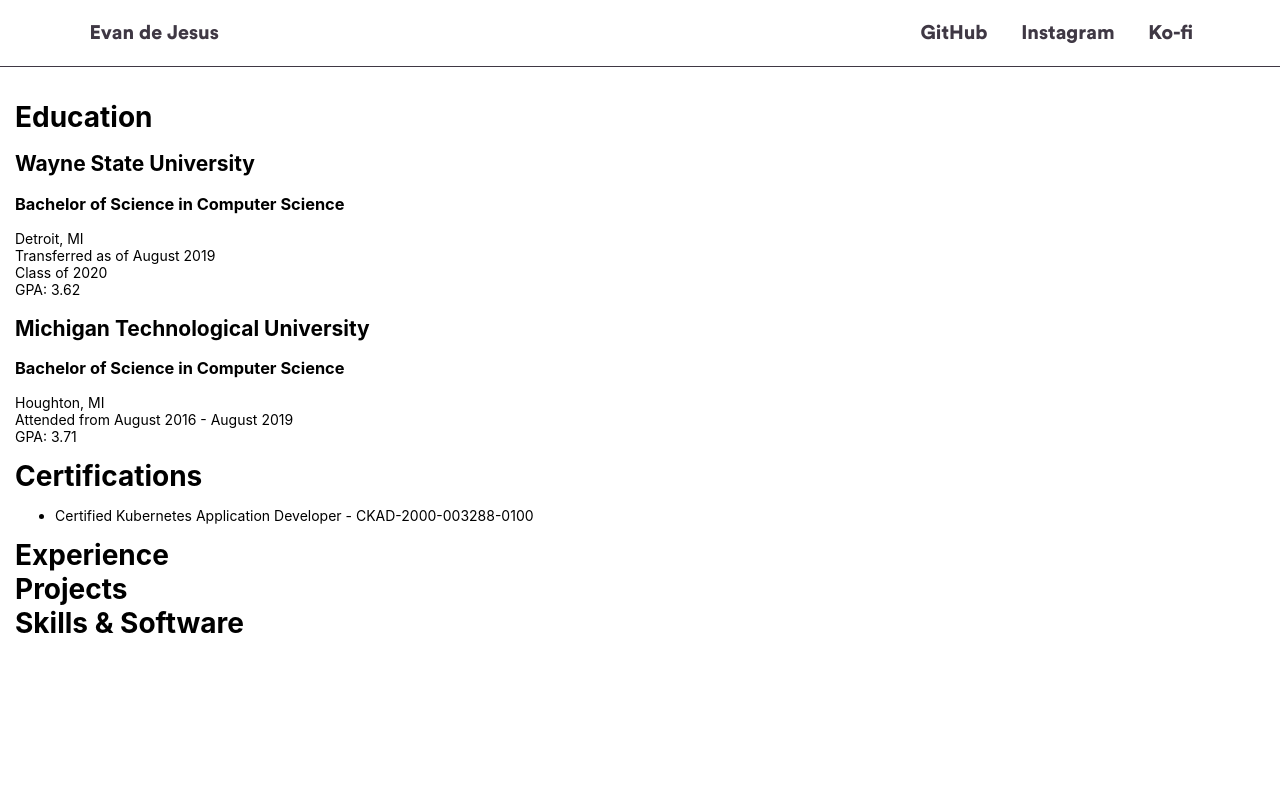
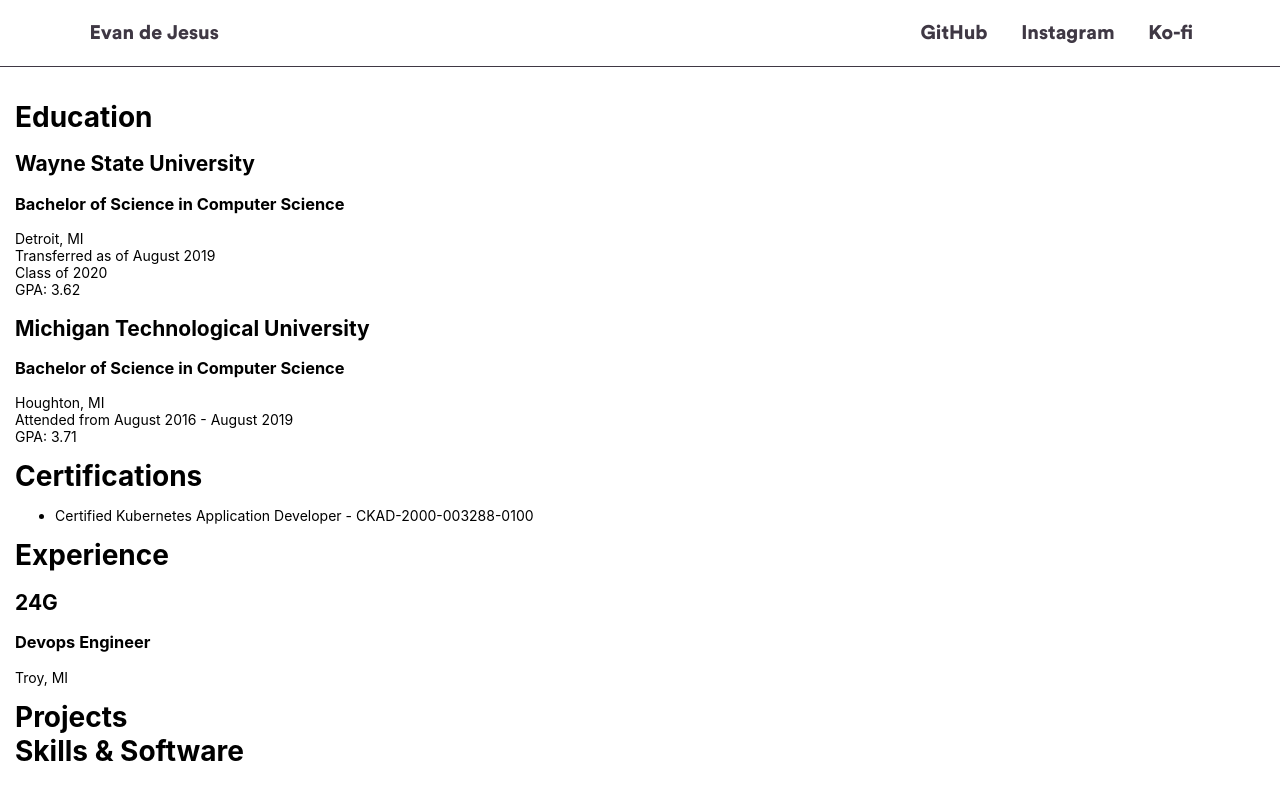
Before and after one commit to evandejesus/evandejes.us, a React (Create React App) app: page /resume in a window 1280 px wide. Built offline with nearby package versions, Linux system fonts and the light colour scheme.

Commit message:
update resume

```diff
--- a/src/Resume/index.tsx
+++ b/src/Resume/index.tsx
@@ -33,6 +33,12 @@
           </li>
         </ul>
         <h1 className="header">Experience</h1>
+        <h2>24G</h2>
+        <h3>Devops Engineer</h3>
+        <p>
+          Troy, MI
+          <br />
+        </p>
         <h1 className="header">Projects</h1>
         <h1 className="header">Skills & Software</h1>
       </div>
```
